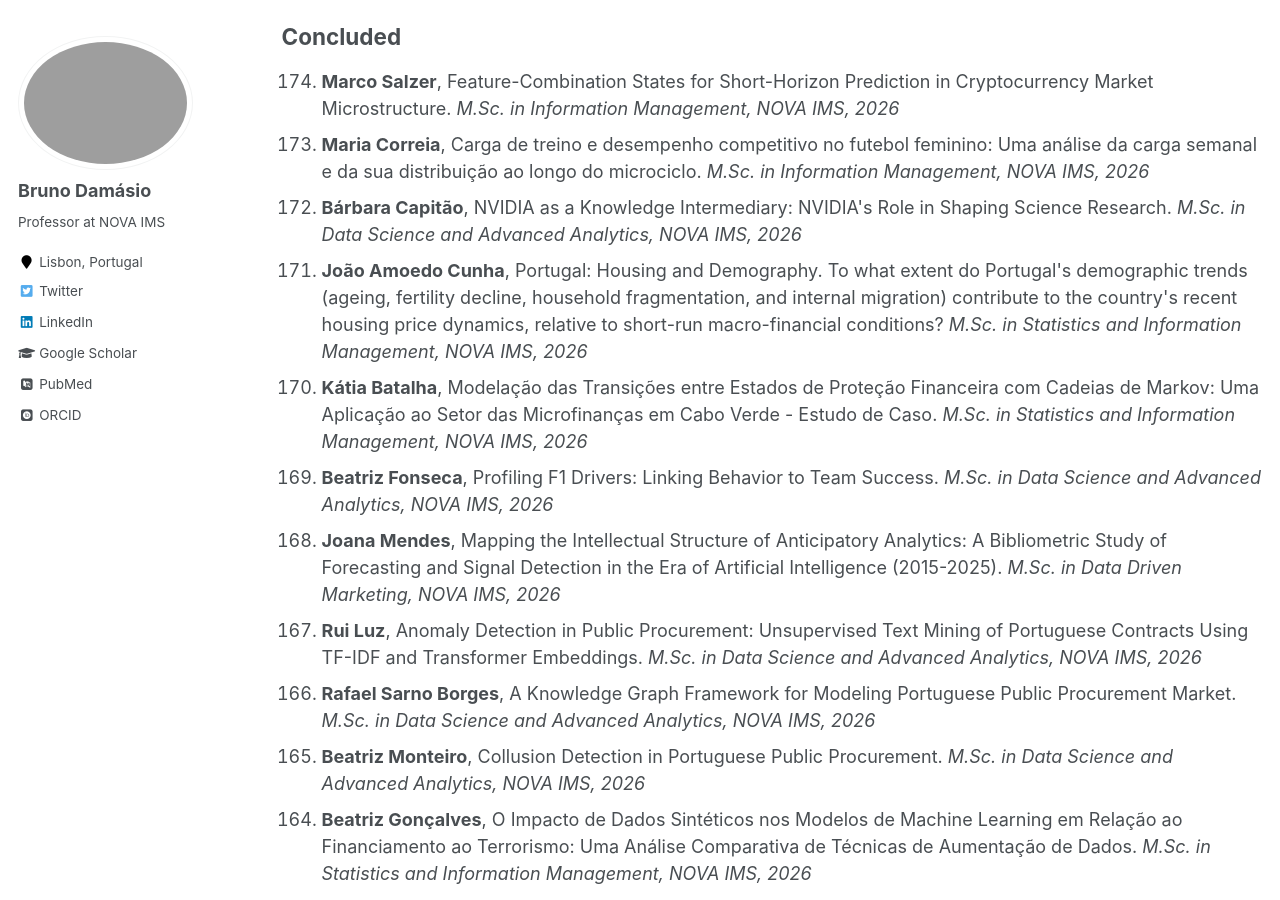
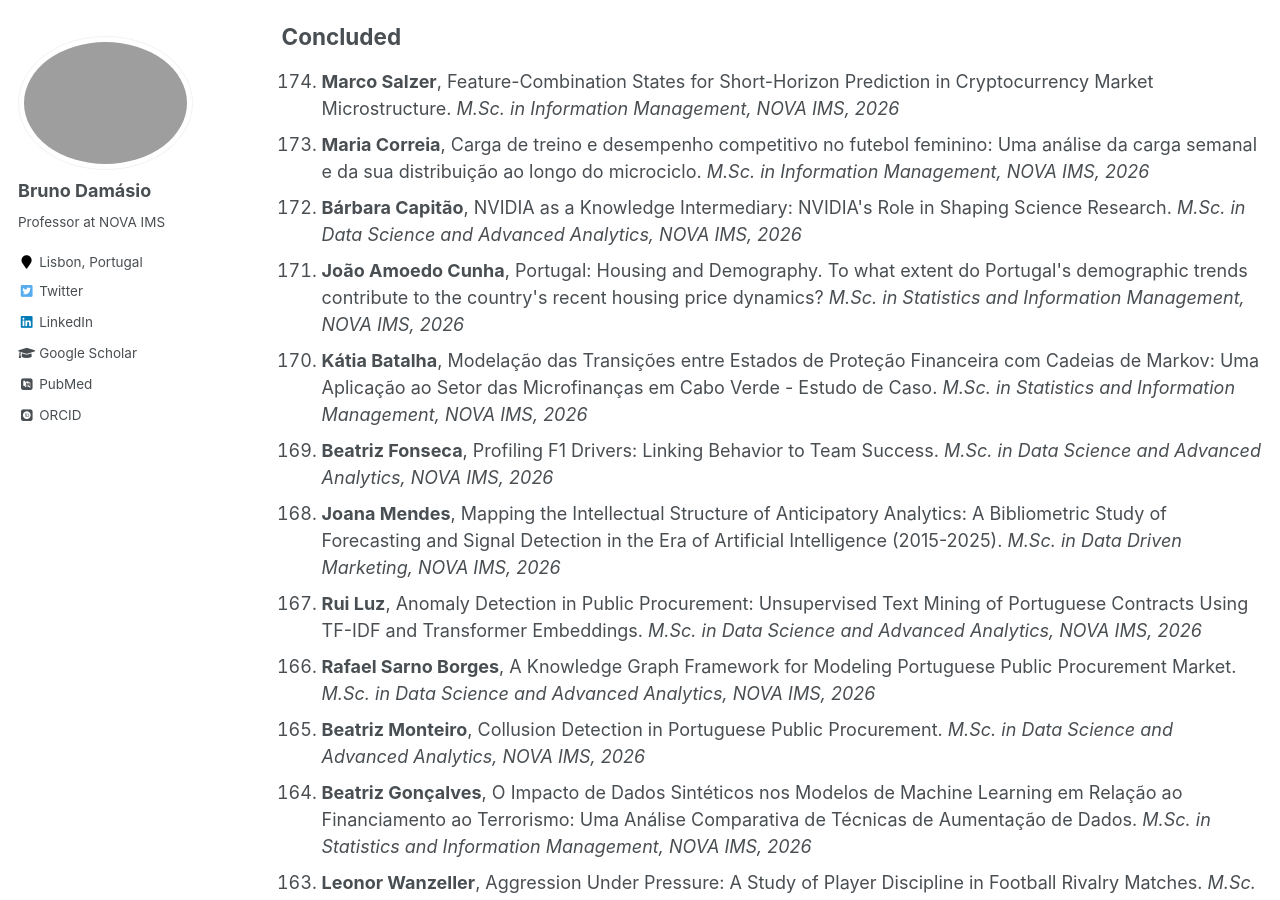
Before and after one commit to damasiob/damasiob.github.io, a Jekyll site: the page built from _pages/orietation.md, in a window 1280 px wide and 900 px high, scrolled down 630 px. Built offline with Jekyll 4.4.1, drawn with Linux system fonts in a browser that asks for light colours; some web fonts are replaced.

Commit message:
Shorten João Amoedo Cunha thesis title
Co-Authored-By: Claude Opus 5.5 <noreply@anthropic.com>
Claude-Session: https://claude.ai/code/session_01XhzgvJ3b623gGX16XaCSWg

```diff
--- a/_pages/orietation.md
+++ b/_pages/orietation.md
@@ -80,7 +80,7 @@ Concluded
 
 <li><b>Bárbara Capitão</b>, NVIDIA as a Knowledge Intermediary: NVIDIA's Role in Shaping Science Research. <i>M.Sc. in Data Science and Advanced Analytics, NOVA IMS, 2026 </i></li>
 
-<li><b>João Amoedo Cunha</b>, Portugal: Housing and Demography. To what extent do Portugal's demographic trends (ageing, fertility decline, household fragmentation, and internal migration) contribute to the country's recent housing price dynamics, relative to short-run macro-financial conditions? <i>M.Sc. in Statistics and Information Management, NOVA IMS, 2026 </i></li>
+<li><b>João Amoedo Cunha</b>, Portugal: Housing and Demography. To what extent do Portugal's demographic trends contribute to the country's recent housing price dynamics? <i>M.Sc. in Statistics and Information Management, NOVA IMS, 2026 </i></li>
 
 <li><b>Kátia Batalha</b>, Modelação das Transições entre Estados de Proteção Financeira com Cadeias de Markov: Uma Aplicação ao Setor das Microfinanças em Cabo Verde - Estudo de Caso. <i>M.Sc. in Statistics and Information Management, NOVA IMS, 2026 </i></li>
 
```
